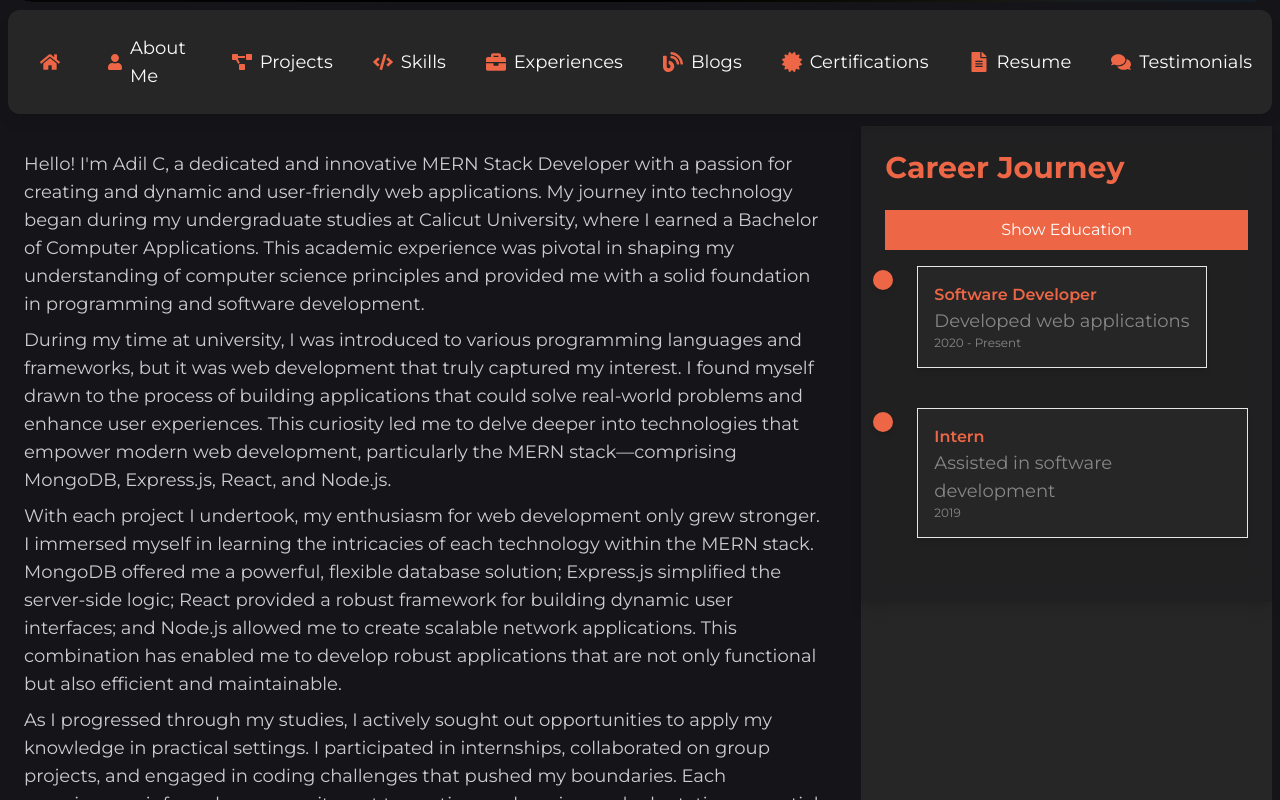
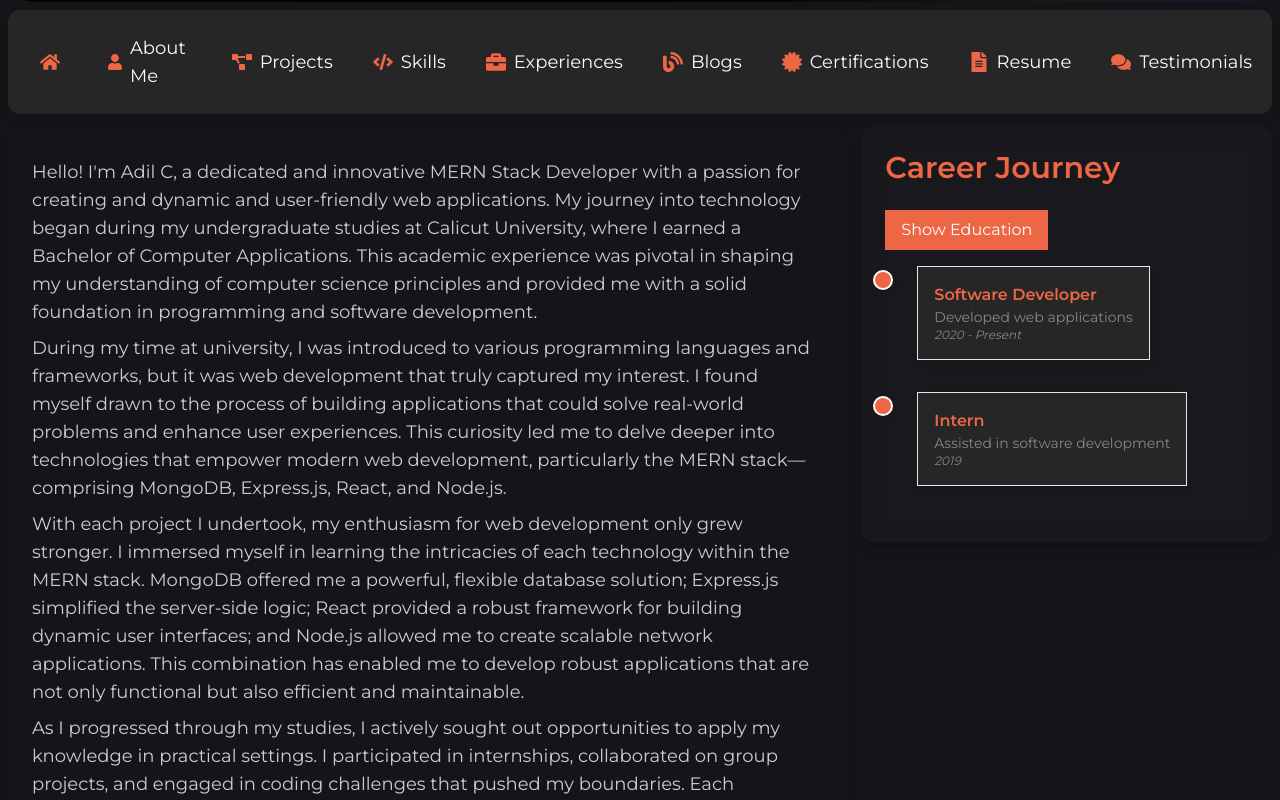
Before and after one commit to adilc0070/portfolio-Updates, a Next.js app: page /about-me in a window 1280 px wide. Shown: the part 400-1200 px from the top of the page. Built offline with nearby package versions, Linux system fonts and the light colour scheme.

Commit message:
updations

```diff
--- a/app/about-me/page.tsx
+++ b/app/about-me/page.tsx
@@ -19,7 +19,7 @@ const AboutMePage = () => {
         <div className="col-span-2">
           <AboutMeCard aboutMe={aboutMe} />
         </div>
-        <div className="col-span-1 bg-SecBG w-full h-full">
+        <div className="col-span-1">
           <JourneyCard careerJourney={careerJourney} education={education} />
 
         </div>
--- a/components/JourneyCard.tsx
+++ b/components/JourneyCard.tsx
@@ -23,18 +23,19 @@ const JourneyCard: React.FC<JourneyCardProps> = ({ careerJourney, education }) =
   const itemsToDisplay = isEducationView ? education : careerJourney;
 
   return (
-    <motion.div className="relative w-full rounded-lg shadow-lg overflow-hidden transition-shadow duration-300 bg-mainBG">
+    <motion.div className="relative w-full max-w-lg mx-auto rounded-xl overflow-hidden transition-shadow duration-300 bg-mainBG shadow-lg">
+      {/* Background blur effect */}
       <motion.div
-        className={`absolute inset-0 bg-SecBG bg-opacity-70 backdrop-blur-md transition-opacity duration-300`}
+        className={`absolute inset-0 bg-SecBG bg-opacity-30 backdrop-blur-md`}
         style={{ zIndex: 1 }}
       />
       <motion.div
-        className="cursor-none p-6 flex flex-col text-start relative z-20"
+        className="relative p-6 z-10"
         initial={{ opacity: 0.8 }}
         animate={{ opacity: 1 }}
         transition={{ duration: 0.3 }}
       >
-        <h1 className="text-lg md:text-2xl lg:text-3xl font-bold text-Accent1 mb-4">
+        <h1 className="text-lg md:text-2xl lg:text-3xl font-semibold text-Accent1 mb-4">
           {isEducationView ? 'Education' : 'Career Journey'}
         </h1>
         <button
@@ -48,20 +49,20 @@ const JourneyCard: React.FC<JourneyCardProps> = ({ careerJourney, education }) =
             <div className="relative">
               <div className="absolute left-3 top-0 bottom-0 w-1 bg-Accent2 rounded-full" />
               {itemsToDisplay.map((item, index) => (
-                <div key={index} className="mb-10 relative">
+                <div key={index} className="mb-8 relative">
                   <div className="flex items-start">
-                    <div className="w-5 h-5 rounded-full bg-Accent1 absolute -left-3 mt-1 shadow-md" />
-                    <div className="ml-8 bg-SecBG p-4 rounded-lg shadow-md border border-Accent2">
+                    <div className="w-5 h-5 rounded-full bg-Accent1 border-2 border-white shadow-md absolute -left-3 mt-1" />
+                    <div className="ml-8 bg-SecBG p-4 rounded-lg shadow-md border border-Accent2 transition-transform duration-300 hover:scale-105">
                       <h2 className="font-semibold text-Accent1">{item.title}</h2>
-                      <p className="text-sm md:text-base lg:text-lg text-Text">{item.description}</p>
-                      <p className="text-xs text-Text">{item.date}</p>
+                      <p className="text-sm text-Text">{item.description}</p>
+                      <p className="text-xs text-Text italic">{item.date}</p>
                     </div>
                   </div>
                 </div>
               ))}
             </div>
           ) : (
-            <p className="text-sm md:text-base lg:text-lg text-Text">No information available.</p>
+            <p className="text-sm text-Text">No information available.</p>
           )}
         </div>
       </motion.div>
--- a/components/abouteMe.tsx
+++ b/components/abouteMe.tsx
@@ -8,20 +8,20 @@ const AboutMeCard: React.FC<AboutMeCardProps> = ({ aboutMe }) => {
 
   return (
     <motion.div
-      className={`relative w-full text-Accent1 rounded-xl overflow-hidden transition-shadow duration-300`}
+      className={`relative w-full  mx-auto text-Accent1 rounded-xl overflow-hidden transition-shadow duration-300 bg-mainBG shadow-lg`}
       onMouseEnter={() => setIsHovered(true)}
       onMouseLeave={() => setIsHovered(false)}
-      whileHover={{ scale: 1.05, rotate: 2 }} // Scale up and rotate slightly on hover
+      whileHover={{ scale: 1.05 }} // Scale up slightly on hover
     >
       {/* Glass effect with unique animation */}
       <motion.div
-        className={`absolute inset-0 bg-SecBG bg-opacity-30 backdrop-blur-md transition-opacity duration-300`}
+        className={`absolute inset-0 bg-SecBG bg-opacity-40 backdrop-blur-md transition-opacity duration-300`}
         style={{ zIndex: 1 }}
         animate={{ opacity: isHovered ? 1 : 0 }} // Fade effect
         transition={{ duration: 0.3 }} // Smooth transition
       />
       <motion.div
-        className="cursor-none p-4 flex flex-col text-start relative z-20 rounded-xl"
+        className="cursor-none p-6 flex flex-col text-start relative z-20"
         initial={{ opacity: 0.8 }}
         animate={{ opacity: isHovered ? 1 : 0.8 }} // Change opacity on hover
         transition={{ duration: 0.3 }} // Smooth transition
```
